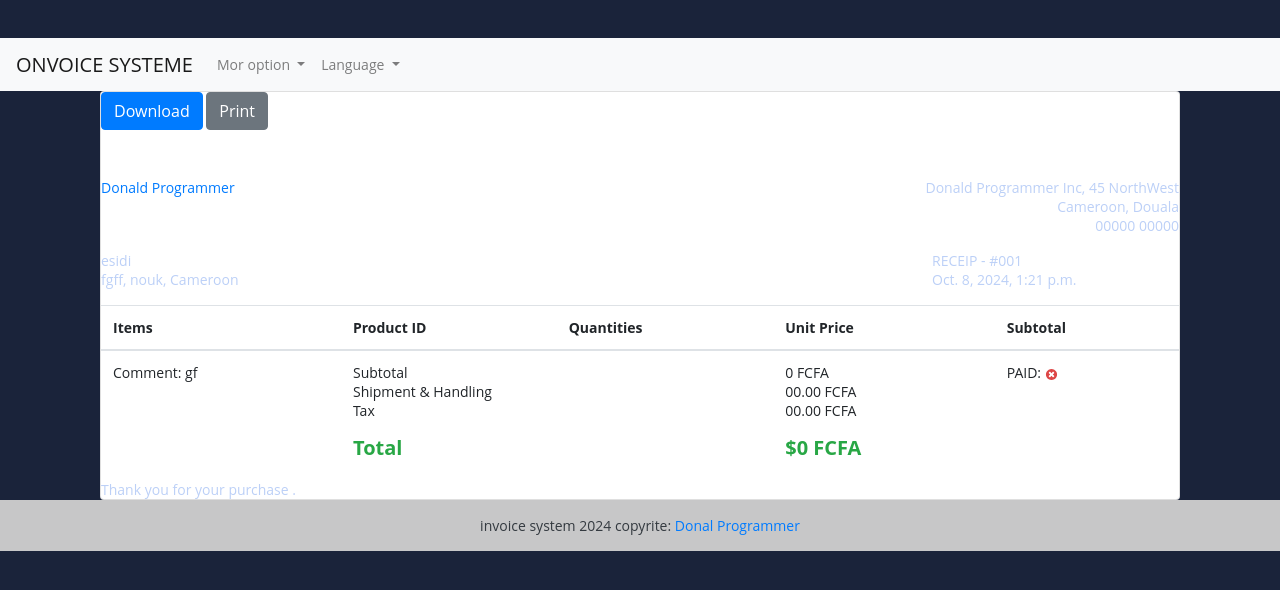
After one commit to Eyoubdylla/invoice_python, a Django app: page /view-invoice/1 in a window 1280 px wide. The commit adds this page. Shown: the top 590 px of the page. Run offline with Django 5.2, Linux system fonts and the light colour scheme; data comes from the database, SQL or seed files in the repository.

Commit message:
visualisation invoice on click button view

```diff
--- a/fact_app/models.py
+++ b/fact_app/models.py
@@ -46,6 +46,7 @@ class Invoice(models.Model):
     def get_total(self):
         articles = self.article_set.all()
         total = sum(article.get_total for article in articles)
+        return total
 class Article(models.Model):
      invoice = models.ForeignKey(Invoice,on_delete=models.CASCADE)
      name = models.CharField(max_length=32)
@@ -61,3 +62,4 @@ class Article(models.Model):
      @property
      def get_total(self):
          total = self.quantity * self.unit_price
+         return total
--- a/fact_app/urls.py
+++ b/fact_app/urls.py
@@ -5,4 +5,5 @@ urlpatterns = [
    path('',views.HomeView.as_view(),name='home'),
    path('/add-customer', views.AddCustomerView.as_view(),name='add-customer'),
    path('/add-invoice', views.AddInvoiceView.as_view(), name='add-invoice'),
+   path('view-invoice/<int:pk>',views.InvoiceVisualizationView.as_view(),name='view-invoice'),
 ]
--- a/fact_app/views.py
+++ b/fact_app/views.py
@@ -121,3 +121,14 @@ class AddInvoiceView(View):
             messages.error(request, f"sorry the following error has occured {e}")
         print(data)
         return render(request, self.template_name, self.context)
+class InvoiceVisualizationView(View):
+    tamplate_name = 'invoice.html'
+    def get(self, request, *args, **kwargs):
+        pk=kwargs.get('pk')
+        obj=Invoice.objects.get(pk=pk)
+        articles = obj.article_set.all()
+        context = {
+            'obj':obj,
+            'articles' : articles
+        }
+        return render(request,self.tamplate_name, context)
--- a/templates/index.html
+++ b/templates/index.html
@@ -50,7 +50,7 @@
                 </td>
                 <th >{{facture.get_invoice_type_display}}</td>
                 <td >
-                    <a href="" title="Detail" class="badge text-white bg-success">View</a>
+                    <a href="{% url 'view-invoice' pk=facture.pk %}" title="Detail" class="badge text-white bg-success">View</a>
 
                     <button id="btn-invoice-sup" type="button" data-toggle="modal" data-target="#supprimer"
                         class="badge text-white bg-danger" title="supprimer" data-id="{{facture.pk}}"
--- /dev/null
+++ b/templates/invoice.html
@@ -0,0 +1,174 @@
+{% extends "base.html" %}
+
+{% load static %}
+
+{% block content %}
+
+<div class="container">
+    <div class="row gutters">
+    	<div class="col-xl-12 col-lg-12 col-md-12 col-sm-12 col-12">
+    		<div class="card">
+    			<div class="card-body p-0">
+    				<div class="invoice-container">
+    					<div class="invoice-header">
+
+    						<!-- Row start -->
+    						<div class="row gutters">
+    							<div class="col-xl-12 col-lg-12 col-md-12 col-sm-12">
+    								<div class="custom-actions-btns mb-5">
+    									<a href="" class="btn btn-primary">
+    										<i class="icon-download"></i> Download
+    									</a>
+    									<a href="#" class="btn btn-secondary">
+    										<i class="icon-printer"></i> Print
+    									</a>
+    								</div>
+    							</div>
+    						</div>
+    						<!-- Row end -->
+
+    						<!-- Row start -->
+    						<div class="row gutters">
+    							<div class="col-xl-6 col-lg-6 col-md-6 col-sm-6">
+    								<a href="donaldprogrammeur.com" class="invoice-logo">
+    									Donald Programmer
+    								</a>
+    							</div>
+    							<div class="col-lg-6 col-md-6 col-sm-6">
+    								<address class="text-right">
+    									Donald Programmer Inc, 45 NorthWest<br>
+    									Cameroon, Douala<br>
+    									00000 00000
+    								</address>
+    							</div>
+    						</div>
+    						<!-- Row end -->
+
+    						<!-- Row start -->
+    						<div class="row gutters">
+    							<div class="col-xl-9 col-lg-9 col-md-12 col-sm-12 col-12">
+    								<div class="invoice-details">
+    									<address>
+    										{{obj.customer.name}}<br>
+    										{{obj.customer.address}}, {{obj.customer.city}}, Cameroon
+    									</address>
+    								</div>
+    							</div>
+    							<div class="col-xl-3 col-lg-3 col-md-12 col-sm-12 col-12">
+    								<div class="invoice-details">
+    									<div class="invoice-num">
+    										<div>{{obj.get_invoice_type_display}} - #00{{obj.id}}</div>
+    										<div>{{obj.invoice_date_time}}</div>
+    									</div>
+    								</div>
+    							</div>
+    						</div>
+    						<!-- Row end -->
+
+    					</div>
+
+    					<div class="invoice-body">
+
+    						<!-- Row start -->
+    						<div class="row gutters">
+    							<div class="col-lg-12 col-md-12 col-sm-12">
+    								<div class="table-responsive">
+    									<table class="table custom-table m-0">
+    										<thead>
+    											<tr>
+    												<th>Items</th>
+													<th>Product ID</th>
+													<th>Quantities</th>
+													<th>Unit Price</th>
+													<th>Subtotal</th>
+    											</tr>
+    										</thead>
+    										<tbody>
+                                              {% for article in articles %}
+
+    											<tr>
+
+
+
+                                                    <td>
+    													{{ article.name }}
+
+    												</td>
+
+													<td>
+    													{{ article.id }}
+
+    												</td>
+
+													<td>
+    													{{ article.quantity }}
+
+    												</td>
+
+													<td>
+    													{{ article.unit_price }}
+
+    												</td>
+
+													<td>
+    													{{ article.get_total }}
+
+    												</td>
+
+
+
+    											</tr>
+                                               {% endfor %}
+
+
+    											<tr>
+    												<td>Comment: {{obj.comments}}</td>
+    												<td colspan="2">
+														<p>
+															Subtotal<br>
+															Shipment &amp; Handling<br>
+															Tax<br>
+														</p>
+    													<h5 class="text-success"><strong>Total</strong></h5>
+    												</td>
+    												<td>
+    													<p>
+    														{{obj.get_total}} FCFA<br>
+    														00.00 FCFA<br>
+    														00.00 FCFA<br>
+    													</p>
+    													<h5 class="text-success"><strong>${{obj.get_total}} FCFA</strong></h5>
+    												</td>
+                                                    <td>
+                                                            PAID:
+
+                                                        {% if obj.paid  %}
+
+                                                           <img class="icon" src="{% static 'images/icon-yes.svg' %}" alt="True">
+                                                        {% else %}
+                                                            <img class="icon" src="{% static 'images/icon-no.svg' %}" alt="False">
+
+                                                        {% endif %}
+                                                    </td>
+    											</tr>
+    										</tbody>
+    									</table>
+    								</div>
+    							</div>
+    						</div>
+    						<!-- Row end -->
+
+    					</div>
+
+    					<div class="invoice-footer">
+    						Thank you for your purchase .
+    					</div>
+
+    				</div>
+    			</div>
+    		</div>
+    	</div>
+    </div>
+</div>
+
+{% endblock content %}
```
Also changed, not shown: templates/invoice-template.html (added, +174 -0 lines).
